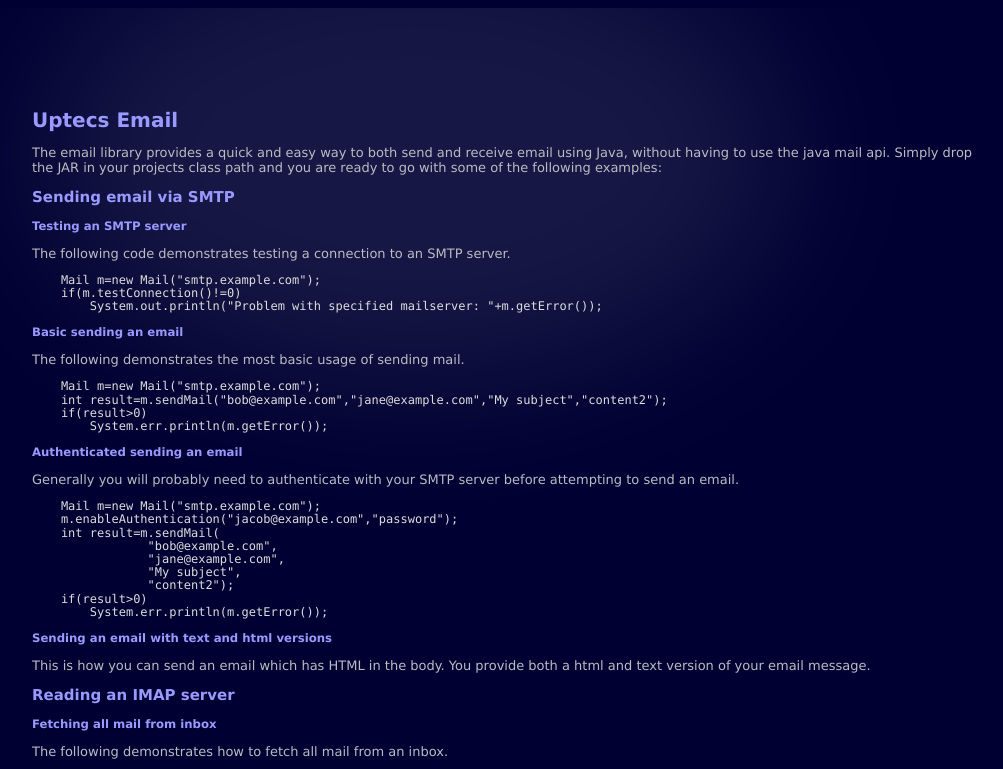
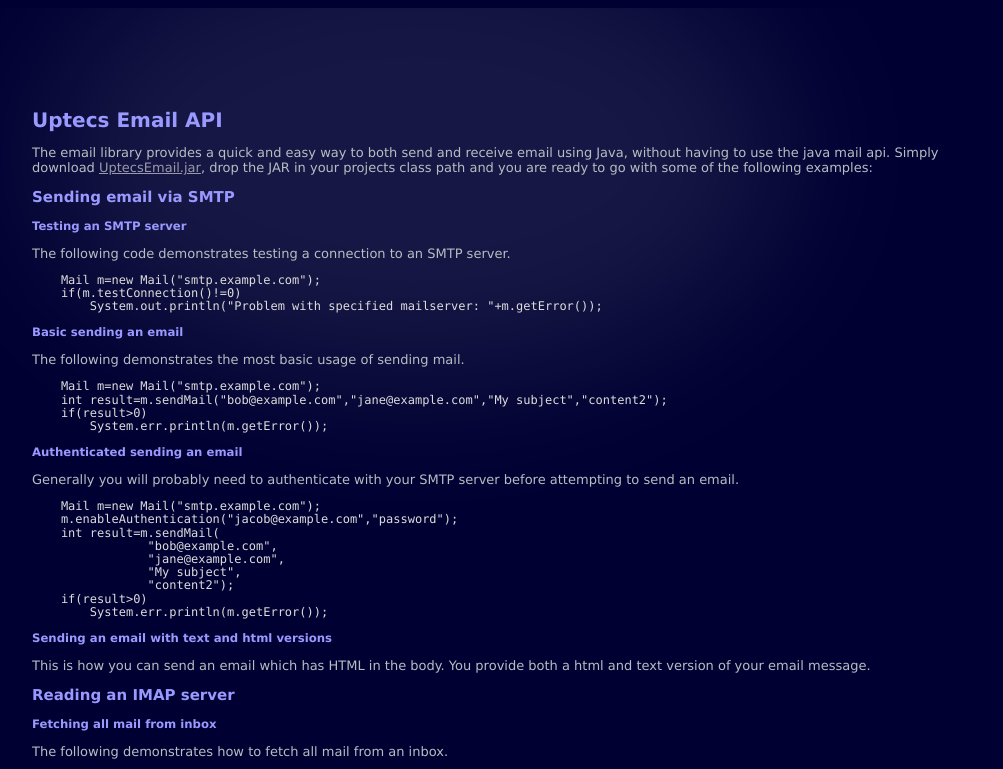
Before and after one commit to raymondtangsc/UptecsEmail, a plain HTML site: page index.html in a window 1280 px wide. Shown: the top 769 px of the page, without its empty margins (226-1229 px from the left). Drawn offline with Linux system fonts and the light colour scheme.

Commit message:
Add link to jar file

```diff
--- a/index.html
+++ b/index.html
@@ -1,5 +1,6 @@
 <html>
 <head>
+<title>Uptecs Email API - The Java Mail API thats quick qnd easy to use</title>
 <style type="text/css">
 html {
   background: #003;
@@ -13,6 +14,10 @@ body {
 	font-size: 62.5%;
 	font-family: "Bell Gothic Std", "Lucida Grande", arial, sans-serif;
 	color: #b8bdc1;
+}
+
+a {
+	color: #99a;
 }
 
 p {
@@ -32,9 +37,9 @@ pre {
 </style>
 </head>
 <body>
-<h1>Uptecs Email</h1>
+<h1>Uptecs Email API</h1>
 <p>
-The email library provides a quick and easy way to both send and receive email using Java, without having to use the java mail api. Simply drop the JAR in your projects class path and you are ready to go with some of the following examples:
+The email library provides a quick and easy way to both send and receive email using Java, without having to use the java mail api. Simply download <a href="http://github.com/uptecs/UptecsEmail/raw/master/dist/UptecsEmail.jar">UptecsEmail.jar</a>, drop the JAR in your projects class path and you are ready to go with some of the following examples:
 </p>
 
 <h2>Sending email via SMTP</h2>
```
